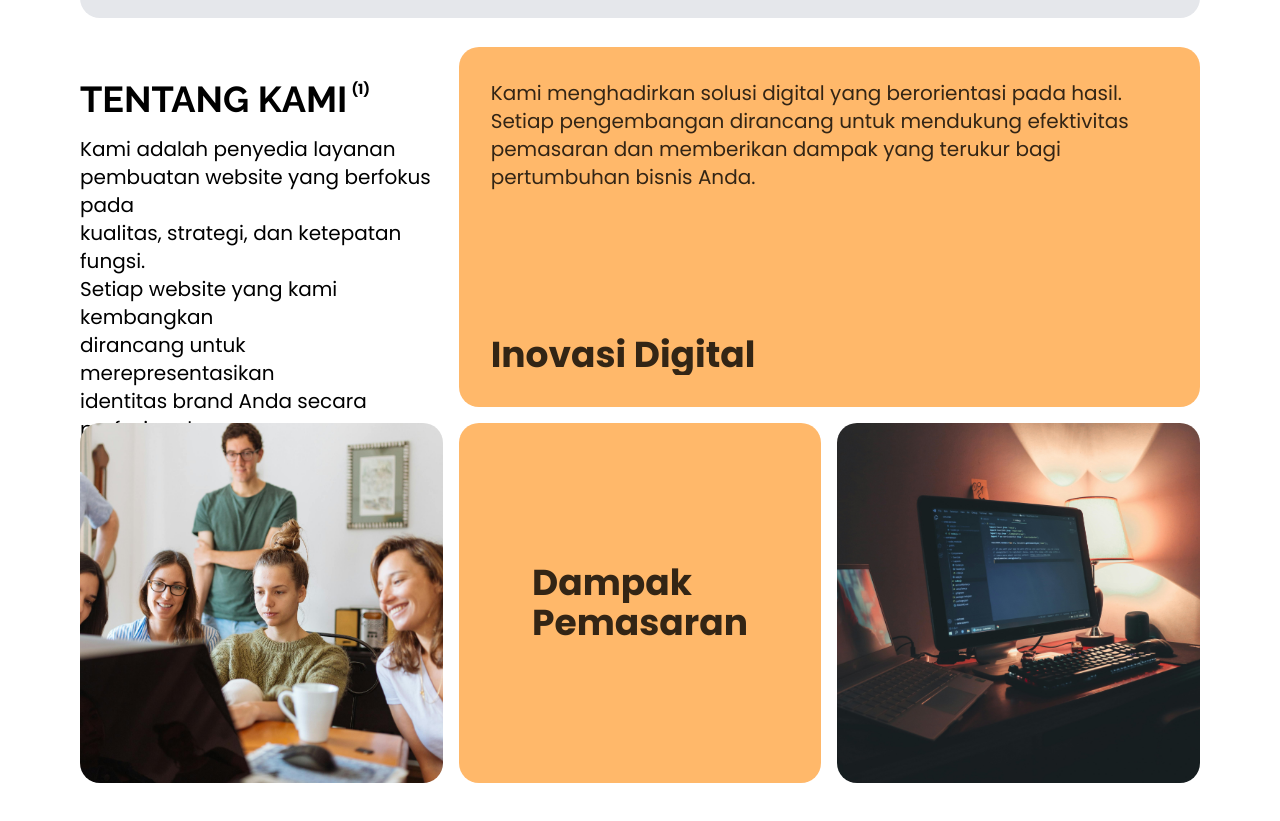
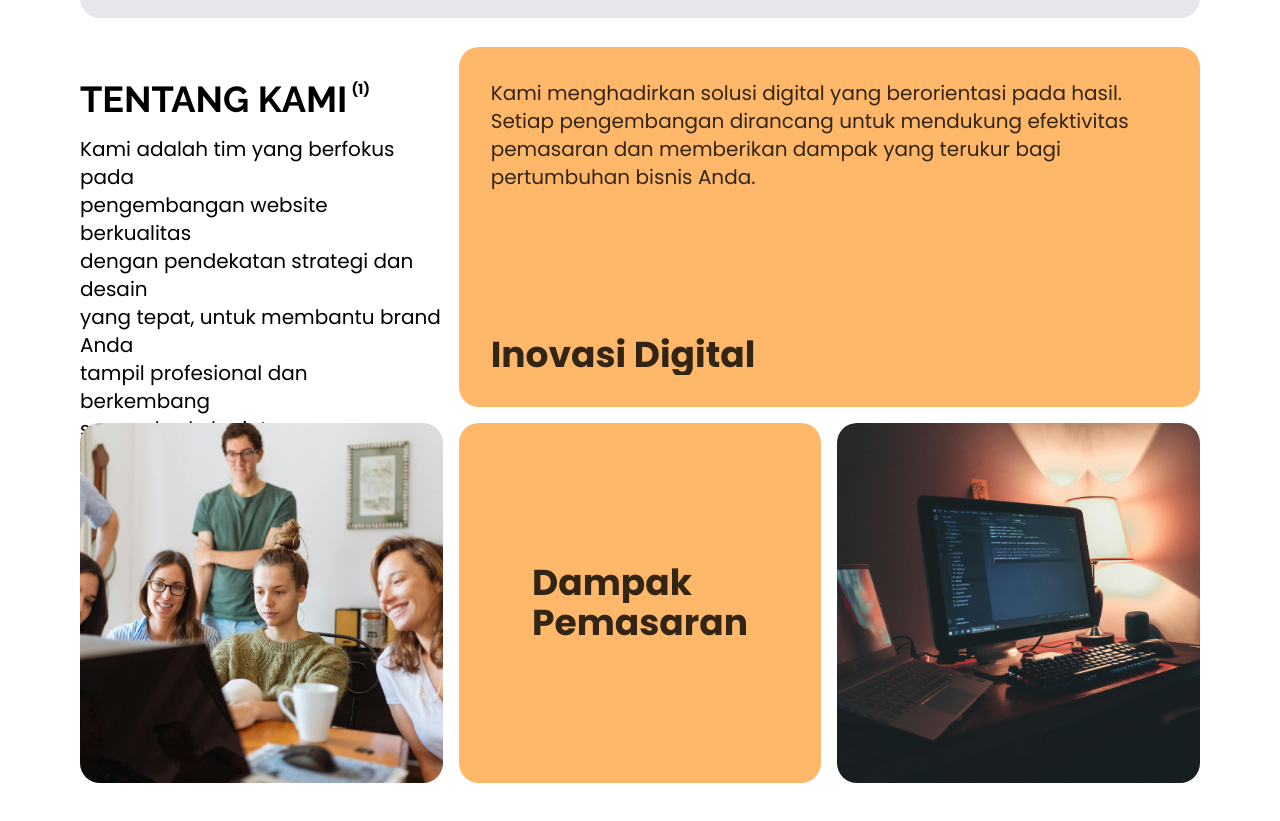
Before and after one commit to AchmadFajarN/ssh-landing-page, a Next.js app: page / in a window 1280 px wide. Shown: the part 977-1798 px from the top of the page. Built offline with nearby package versions, Linux system fonts and the light colour scheme.

Commit message:
change about section

```diff
--- a/src/Components/about/About.jsx
+++ b/src/Components/about/About.jsx
@@ -25,7 +25,9 @@ const About = () => {
     <section ref={trigger} className='p-section my-20 xl:my-40 w-full min-h-[100vh] xl:h-[100vh] grid grid-cols-1 grid-rows-5 md:grid-cols-3 md:grid-rows-2 gap-4'>
         <div className='mb-2'>
             <h1 className='mt-8 text-4xl font-raleway uppercase font-bold flex gap-1'>Tentang Kami <span className='font-poppins text-sm'>(1)</span></h1>
-            <p ref={aboutText} className='mt-4 text-xl font-poppins'>Kami adalah penyedia layanan pembuatan website yang berfokus pada kualitas, strategi, dan ketepatan fungsi. Setiap website yang kami kembangkan dirancang untuk merepresentasikan identitas brand Anda secara profesional serta mendukung kebutuhan bisnis secara berkelanjutan.</p>
+            <p ref={aboutText} className='mt-4 text-xl font-poppins'>
+              Kami adalah tim yang berfokus pada pengembangan website berkualitas dengan pendekatan strategi dan desain yang tepat, untuk membantu brand Anda tampil profesional dan berkembang secara berkelanjutan.
+            </p>
             <div className='flex items-center gap-4'>
                 <button className='mt-4 rounded-[20px] bg-orange-300 text-black/80 px-6 py-2'>Kontak Kami</button>
                 <button className='mt-4 rounded-[20px] bg-black/80 text-white px-6 py-2'>Lihat Projek</button>
```
